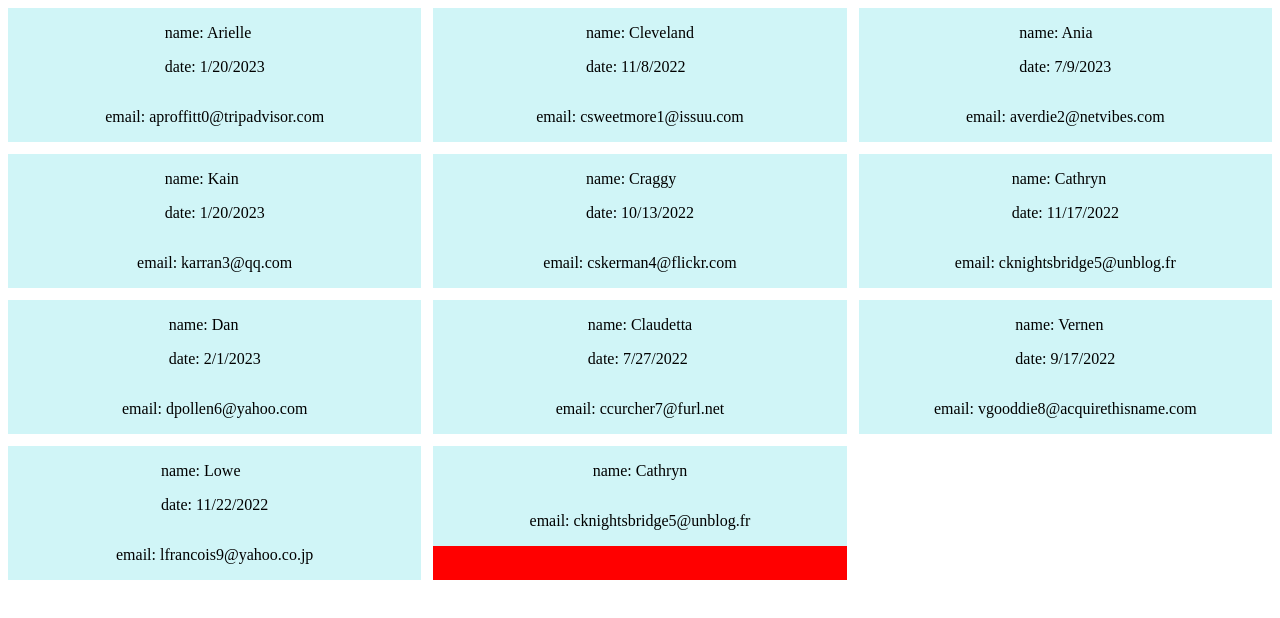
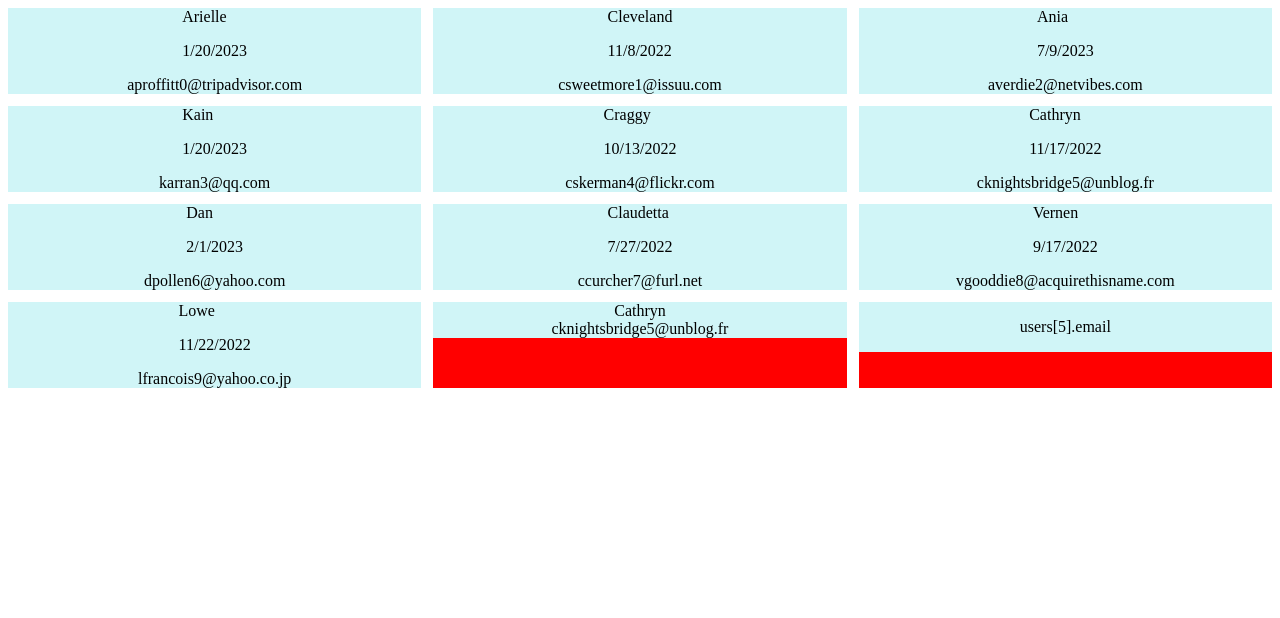
Before and after one commit to iamyahia/evolving-render-components, a React (Vite) app: page / in a window 1280 px wide. Shown: the top 618 px of the page. Built offline with nearby package versions, Linux system fonts and the light colour scheme.

Commit message:
feat: implement compound component

```diff
--- a/src/App.jsx
+++ b/src/App.jsx
@@ -1,6 +1,7 @@
 // import React from "react";
 import ProductCard from "./components/productCard";
 import ProductInfo from "./components/productCard/components/ProductInfo";
+import ProductTitle from "./components/productCard/components/ProductTitle";
 import { users } from "./mock_data.js";
 
 export default function App() {
@@ -15,7 +16,12 @@ export default function App() {
     >
       {users.map((user, index) => (
         <ProductCard
-          info={<ProductInfo name={user.name} date={user.date} />}
+          info={
+            <ProductInfo
+              name={<ProductTitle name={user.name} />}
+              date={<p>{user.date}</p>}
+            />
+          }
           email={user.email}
           key={index}
         />
@@ -24,9 +30,12 @@ export default function App() {
       {/* the following component is example for make it more clear */}
       <div style={{ backgroundColor: "red" }}>
         <ProductCard
-          info={<ProductInfo name={users[5].name} />}
+          info={<ProductInfo name={<ProductTitle name={users[5].name} />} />}
           email={users[5].email}
         />
+      </div>
+      <div style={{ backgroundColor: "red" }}>
+        <ProductCard email={<p>users[5].email</p>} />
       </div>
     </div>
   );
--- a/src/components/productCard/ProductCard.jsx
+++ b/src/components/productCard/ProductCard.jsx
@@ -1,7 +1,6 @@
 import { users } from "../../mock_data.js";
-import ProductInfo from "./components/ProductInfo.jsx";
 
-export default function ProductCard({ info, email }) {
+export default function ProductCard({ info = null, email = null }) {
   console.log("users: ", users);
   return (
     <div>
@@ -14,9 +13,8 @@ export default function ProductCard({ info, email }) {
           justifyContent: "center",
         }}
       >
-        {/*  */}
         {info}
-        <p>email: {email} </p>
+        {email}
       </div>
     </div>
   );
--- a/src/components/productCard/components/ProductInfo.jsx
+++ b/src/components/productCard/components/ProductInfo.jsx
@@ -1,11 +1,8 @@
-import ProductTitle from "./ProductTitle";
 export default function ProductInfo({ name, date = null }) {
   return (
     <div>
-      <p>
-        name: <ProductTitle name={name} />
-      </p>
-      {date && <p>date: {date}</p>}
+      {name}
+      {date}
     </div>
   );
 }
```
